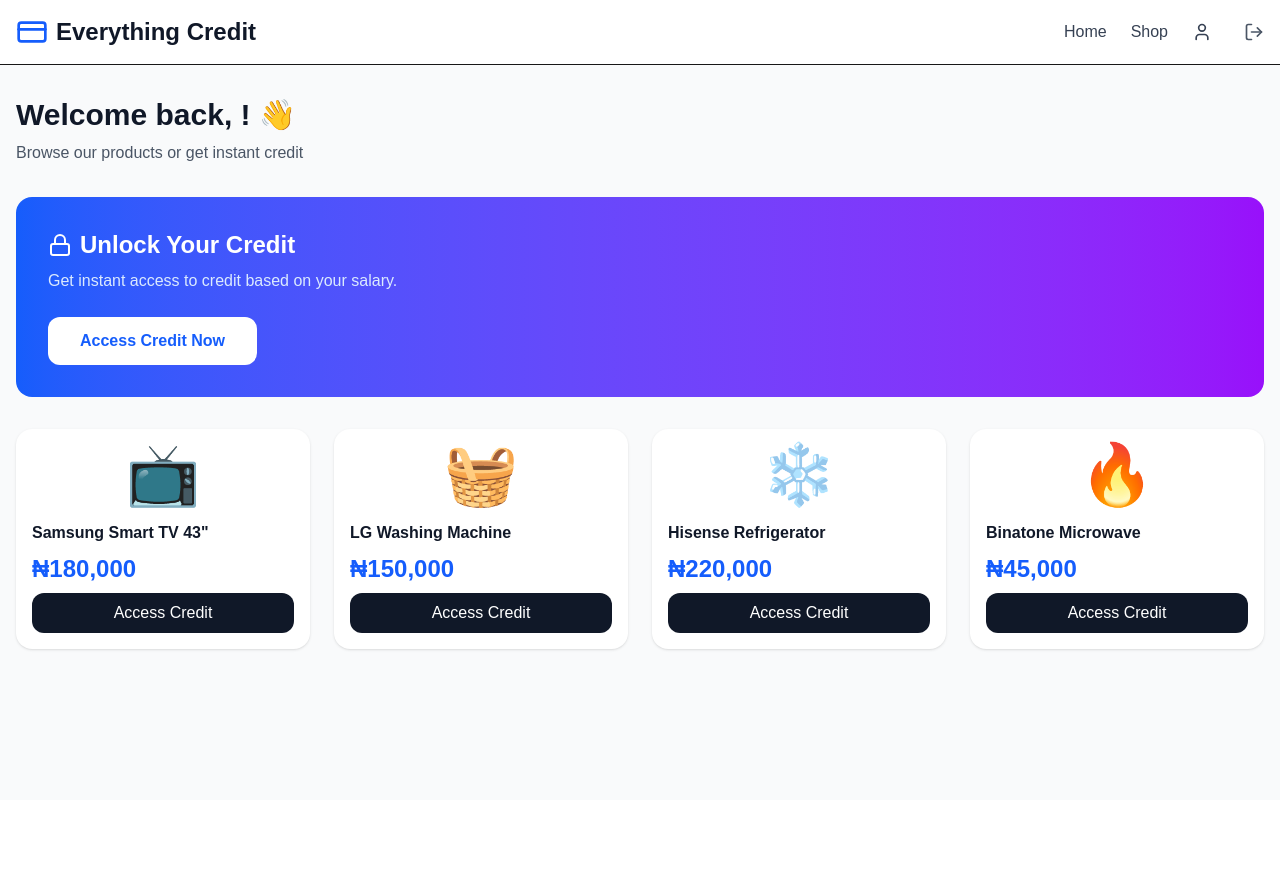
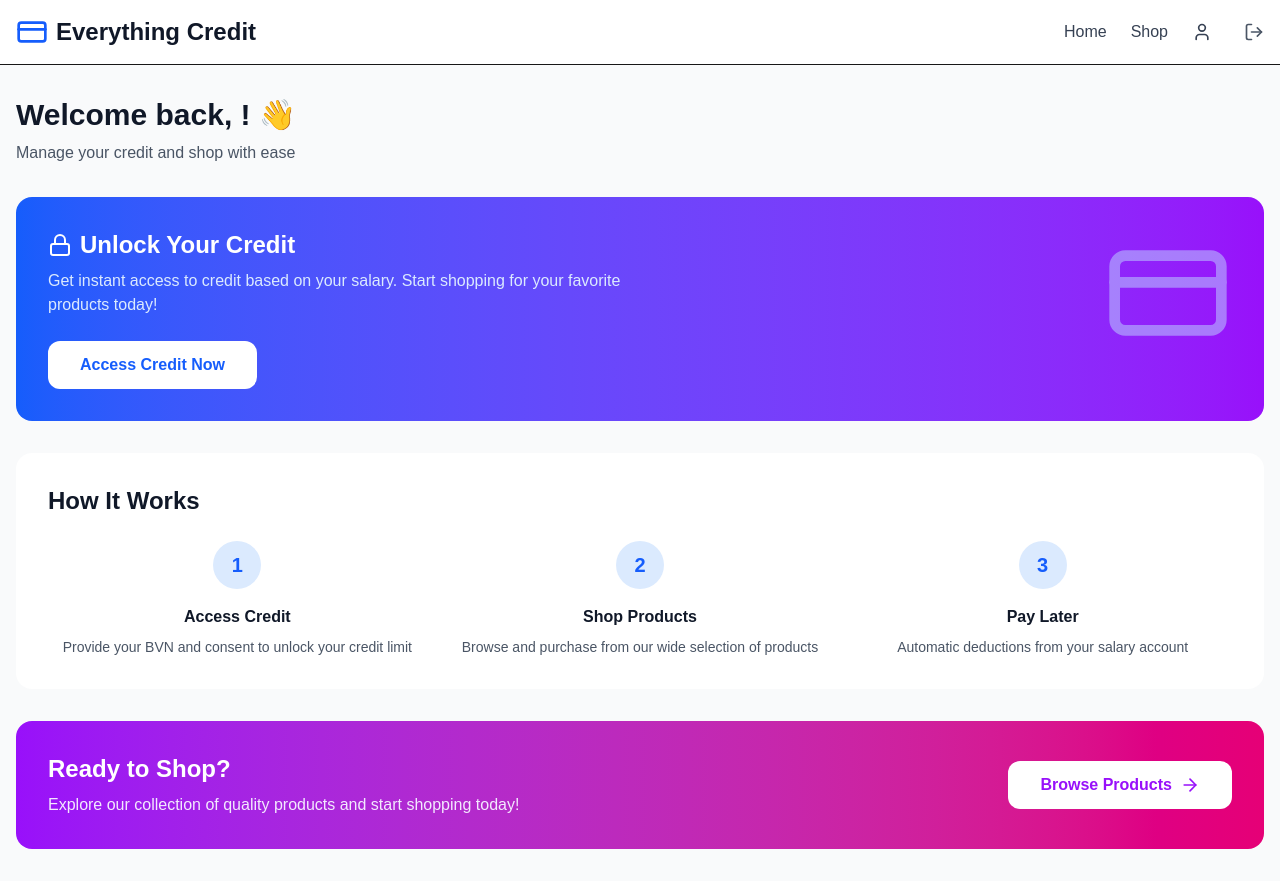
Before and after one commit to mueezsanwo/everything-credit, a Next.js app: page /dashboard in a window 1280 px wide. Before the commit the page ends 800 px from the top, so only its background shows below. Built offline with nearby package versions, Linux system fonts and the light colour scheme.

Commit message:
worked on credit access

```diff
--- a/src/app/api/user/bvn/route.ts
+++ b/src/app/api/user/bvn/route.ts
@@ -2,7 +2,7 @@
 import { NextResponse} from 'next/server';
 import connectDB from '@/app/api/lib/mongodb';
 import { getUserFromRequest } from '@/app/api/lib/getUserFromRequest';
-import User from '@/models/User';
+import User from '@/models/user';
 
 export async function POST(request: Request) {
   await connectDB();
--- a/src/app/api/user/calculate-credit/route.ts
+++ b/src/app/api/user/calculate-credit/route.ts
@@ -1,5 +1,5 @@
 import { NextResponse } from 'next/server';
-import User from '@/models/User';
+import User from '@/models/user';
 import { getUserFromRequest } from '../../lib/getUserFromRequest';
 import connectDB from '../../lib/mongodb';
 
--- a/src/app/dashboard/page.tsx
+++ b/src/app/dashboard/page.tsx
@@ -2,7 +2,7 @@
 
 import React, { useState, useEffect } from 'react';
 import { useRouter } from 'next/navigation';
-import { CreditCard, ShoppingBag, Wallet, Zap, TrendingUp, Lock, LogOut, User, Menu, X } from 'lucide-react';
+import { CreditCard, ShoppingBag, Wallet, Zap, TrendingUp, Lock, LogOut, User, Menu, X, ArrowRight, CheckCircle } from 'lucide-react';
 import Link from 'next/link';
 
 export default function Dashboard() {
@@ -28,61 +28,6 @@ export default function Dashboard() {
     availableCredit: 0,
   };
 
-  // Mock products
-  const loanProducts = [
-    {
-      id: 1,
-      name: 'Quick Cash',
-      description: 'Get instant cash for emergencies',
-      minAmount: 10000,
-      maxAmount: 100000,
-      tenure: '1 month',
-      fee: '5%',
-      icon: Zap
-    },
-    {
-      id: 2,
-      name: 'Salary Advance',
-      description: 'Advance on your next salary',
-      minAmount: 20000,
-      maxAmount: 200000,
-      tenure: '1 month',
-      fee: '5%',
-      icon: Wallet
-    }
-  ];
-
-  const products = [
-    {
-      id: 1,
-      name: 'Samsung Smart TV 43"',
-      price: 180000,
-      image: '📺',
-      installments: '1-6 months'
-    },
-    {
-      id: 2,
-      name: 'LG Washing Machine',
-      price: 150000,
-      image: '🧺',
-      installments: '1-6 months'
-    },
-    {
-      id: 3,
-      name: 'Hisense Refrigerator',
-      price: 220000,
-      image: '❄️',
-      installments: '1-6 months'
-    },
-    {
-      id: 4,
-      name: 'Binatone Microwave',
-      price: 45000,
-      image: '🔥',
-      installments: '1-6 months'
-    }
-  ];
-
   const handleAccessCredit = () => {
     router.push('/access-credit');
   };
@@ -107,9 +52,6 @@ export default function Dashboard() {
               <Link href="/dashboard" className="text-gray-700 hover:text-blue-600 font-medium">
                 Home
               </Link>
-              {/* <Link href="/loans" className="text-gray-700 hover:text-blue-600 font-medium">
-                Loans
-              </Link> */}
               <Link href="/shop" className="text-gray-700 hover:text-blue-600 font-medium">
                 Shop
               </Link>
@@ -135,6 +77,30 @@ export default function Dashboard() {
             </button>
           </div>
         </div>
+
+        {/* Mobile Menu */}
+        {mobileMenuOpen && (
+          <div className="md:hidden border-t bg-white">
+            <div className="px-4 py-4 space-y-3">
+              <Link href="/dashboard" className="block text-gray-700 hover:text-blue-600 font-medium">
+                Home
+              </Link>
+              <Link href="/shop" className="block text-gray-700 hover:text-blue-600 font-medium">
+                Shop
+              </Link>
+              <Link href="/profile" className="block text-gray-700 hover:text-blue-600 font-medium">
+                Profile
+              </Link>
+              <button
+                onClick={handleLogout}
+                className="flex items-center gap-2 text-gray-600 hover:text-red-600 w-full"
+              >
+                <LogOut className="w-5 h-5" />
+                <span>Logout</span>
+              </button>
+            </div>
+          </div>
+        )}
       </header>
 
       {/* Main Content */}
@@ -143,70 +109,169 @@ export default function Dashboard() {
           <h1 className="text-3xl font-bold text-gray-900 mb-2">
             Welcome back, {safeUser.firstName}! 👋
           </h1>
-          <p className="text-gray-600">Browse our products or get instant credit</p>
+          <p className="text-gray-600">Manage your credit and shop with ease</p>
         </div>
 
         {!safeUser.hasAccessedCredit ? (
+          <>
+            {/* Unlock Credit Banner */}
             <div className="bg-gradient-to-r from-blue-600 to-purple-600 rounded-2xl p-8 text-white mb-8">
-            <div className="flex items-start justify-between">
-              <div>
+              <div className="flex items-start justify-between flex-col md:flex-row gap-6">
+                <div className="flex-1">
                   <div className="flex items-center gap-2 mb-2">
                     <Lock className="w-6 h-6" />
                     <h2 className="text-2xl font-bold">Unlock Your Credit</h2>
                   </div>
                   <p className="text-blue-100 mb-6 max-w-xl">
-                  Get instant access to credit based on your salary.
+                    Get instant access to credit based on your salary. Start shopping for your favorite products today!
                   </p>
                   <button
                     onClick={handleAccessCredit}
-                  className="px-8 py-3 bg-white text-blue-600 rounded-xl font-semibold"
+                    className="px-8 py-3 bg-white text-blue-600 rounded-xl font-semibold hover:bg-gray-100 transition-colors"
                   >
                     Access Credit Now
                   </button>
                 </div>
+                <div className="flex-shrink-0">
+                  <CreditCard className="w-32 h-32 text-blue-200 opacity-50" />
                 </div>
               </div>
+            </div>
+
+            {/* How it Works */}
+            <div className="bg-white rounded-2xl p-8 mb-8">
+              <h2 className="text-2xl font-bold text-gray-900 mb-6">How It Works</h2>
+              <div className="grid md:grid-cols-3 gap-6">
+                <div className="text-center">
+                  <div className="w-12 h-12 bg-blue-100 rounded-full flex items-center justify-center mx-auto mb-4">
+                    <span className="text-blue-600 font-bold text-xl">1</span>
+                  </div>
+                  <h3 className="font-semibold text-gray-900 mb-2">Access Credit</h3>
+                  <p className="text-gray-600 text-sm">Provide your BVN and consent to unlock your credit limit</p>
+                </div>
+                <div className="text-center">
+                  <div className="w-12 h-12 bg-blue-100 rounded-full flex items-center justify-center mx-auto mb-4">
+                    <span className="text-blue-600 font-bold text-xl">2</span>
+                  </div>
+                  <h3 className="font-semibold text-gray-900 mb-2">Shop Products</h3>
+                  <p className="text-gray-600 text-sm">Browse and purchase from our wide selection of products</p>
+                </div>
+                <div className="text-center">
+                  <div className="w-12 h-12 bg-blue-100 rounded-full flex items-center justify-center mx-auto mb-4">
+                    <span className="text-blue-600 font-bold text-xl">3</span>
+                  </div>
+                  <h3 className="font-semibold text-gray-900 mb-2">Pay Later</h3>
+                  <p className="text-gray-600 text-sm">Automatic deductions from your salary account</p>
+                </div>
+              </div>
+            </div>
+          </>
         ) : (
-          <div className="grid md:grid-cols-3 gap-6 mb-8">
+          <>
+            {/* Credit Overview */}
+            <div className="grid md:grid-cols-2 gap-6 mb-8">
               <div className="bg-white rounded-2xl p-6 shadow-sm">
-              <p className="text-gray-600 text-sm mb-2">Credit Limit</p>
-              <p className="text-3xl font-bold text-gray-900">
+                <div className="flex items-center justify-between mb-4">
+                  <p className="text-gray-600 text-sm">Credit Limit</p>
+                  <TrendingUp className="w-5 h-5 text-gray-400" />
+                </div>
+                <p className="text-4xl font-bold text-gray-900 mb-2">
                   ₦{safeUser.creditLimit.toLocaleString()}
                 </p>
+                <p className="text-sm text-gray-500">Total available credit</p>
               </div>
-            <div className="bg-white rounded-2xl p-6 shadow-sm">
-              <p className="text-gray-600 text-sm mb-2">Available Credit</p>
-              <p className="text-3xl font-bold text-green-600">
+              <div className="bg-gradient-to-br from-green-50 to-emerald-50 rounded-2xl p-6 shadow-sm border border-green-100">
+                <div className="flex items-center justify-between mb-4">
+                  <p className="text-gray-600 text-sm">Available Credit</p>
+                  <Wallet className="w-5 h-5 text-green-600" />
+                </div>
+                <p className="text-4xl font-bold text-green-600 mb-2">
                   ₦{safeUser.availableCredit.toLocaleString()}
                 </p>
+                <p className="text-sm text-green-700">Ready to spend</p>
               </div>
             </div>
+
+            {/* Quick Actions */}
+            <div className="grid md:grid-cols-2 gap-6 mb-8">
+              <button
+                onClick={() => router.push('/shop')}
+                className="bg-blue-600 hover:bg-blue-700 text-white rounded-2xl p-8 text-left transition-colors group"
+              >
+                <div className="flex items-center justify-between mb-4">
+                  <ShoppingBag className="w-12 h-12" />
+                  <ArrowRight className="w-6 h-6 group-hover:translate-x-1 transition-transform" />
+                </div>
+                <h3 className="text-2xl font-bold mb-2">Shop Now</h3>
+                <p className="text-blue-100">Browse our collection of electronics and appliances</p>
+              </button>
+
+              <button
+                onClick={() => router.push('/profile')}
+                className="bg-white hover:bg-gray-50 border-2 border-gray-200 rounded-2xl p-8 text-left transition-colors group"
+              >
+                <div className="flex items-center justify-between mb-4">
+                  <TrendingUp className="w-12 h-12 text-gray-700" />
+                  <ArrowRight className="w-6 h-6 text-gray-400 group-hover:translate-x-1 transition-transform" />
+                </div>
+                <h3 className="text-2xl font-bold text-gray-900 mb-2">Transactions</h3>
+                <p className="text-gray-600">View your purchase history and repayments</p>
+              </button>
+            </div>
+
+            {/* Benefits */}
+            <div className="bg-white rounded-2xl p-8">
+              <h2 className="text-2xl font-bold text-gray-900 mb-6">Your Benefits</h2>
+              <div className="grid md:grid-cols-2 gap-4">
+                <div className="flex items-start gap-3">
+                  <CheckCircle className="w-5 h-5 text-green-600 flex-shrink-0 mt-0.5" />
+                  <div>
+                    <h4 className="font-semibold text-gray-900 mb-1">Instant Approval</h4>
+                    <p className="text-sm text-gray-600">Get your credit activated in minutes</p>
+                  </div>
+                </div>
+                <div className="flex items-start gap-3">
+                  <CheckCircle className="w-5 h-5 text-green-600 flex-shrink-0 mt-0.5" />
+                  <div>
+                    <h4 className="font-semibold text-gray-900 mb-1">Flexible Repayment</h4>
+                    <p className="text-sm text-gray-600">Automatic deductions from your salary</p>
+                  </div>
+                </div>
+                <div className="flex items-start gap-3">
+                  <CheckCircle className="w-5 h-5 text-green-600 flex-shrink-0 mt-0.5" />
+                  <div>
+                    <h4 className="font-semibold text-gray-900 mb-1">Wide Selection</h4>
+                    <p className="text-sm text-gray-600">Choose from top electronics and appliances</p>
+                  </div>
+                </div>
+                <div className="flex items-start gap-3">
+                  <CheckCircle className="w-5 h-5 text-green-600 flex-shrink-0 mt-0.5" />
+                  <div>
+                    <h4 className="font-semibold text-gray-900 mb-1">Secure & Safe</h4>
+                    <p className="text-sm text-gray-600">Bank-level security for your data</p>
+                  </div>
+                </div>
+              </div>
+            </div>
+          </>
         )}
 
-        {/* PRODUCTS STILL RENDER ✅ */}
-        <section>
-          <div className="grid md:grid-cols-4 gap-6">
-            {products.map((product) => (
-              <div key={product.id} className="bg-white rounded-2xl p-4 shadow-sm">
-                <div className="text-6xl mb-4 text-center">{product.image}</div>
-                <h3 className="font-bold text-gray-900 mb-2">{product.name}</h3>
-                <p className="text-2xl font-bold text-blue-600 mb-2">
-                  ₦{product.price.toLocaleString()}
-                </p>
+        {/* Shop CTA */}
+        <div className="mt-8 bg-gradient-to-r from-purple-600 to-pink-600 rounded-2xl p-8 text-white">
+          <div className="flex items-center justify-between flex-col md:flex-row gap-6">
+            <div>
+              <h2 className="text-2xl font-bold mb-2">Ready to Shop?</h2>
+              <p className="text-purple-100">Explore our collection of quality products and start shopping today!</p>
+            </div>
             <button
-                  onClick={() =>
-                    !safeUser.hasAccessedCredit
-                      ? handleAccessCredit()
-                      : router.push(`/shop/${product.id}`)
-                  }
-                  className="w-full px-4 py-2 bg-gray-900 text-white rounded-xl"
+              onClick={() => router.push('/shop')}
+              className="px-8 py-3 bg-white text-purple-600 rounded-xl font-semibold hover:bg-gray-100 transition-colors flex items-center gap-2"
             >
-                  {!safeUser.hasAccessedCredit ? 'Access Credit' : 'Buy Now'}
+              Browse Products
+              <ArrowRight className="w-5 h-5" />
             </button>
           </div>
-            ))}
         </div>
-        </section>
       </main>
     </div>
   );
--- a/src/lib/onepipe/client.ts
+++ b/src/lib/onepipe/client.ts
@@ -213,7 +213,7 @@ export async function createMandate(
       auth_provider: 'PaywithAccount',
     },
     transaction: {
-      mock_mode: 'Live', // Change to 'Live' in production
+      mock_mode: 'Inspect', // Change to 'Live' in production
       transaction_ref: requestRef,
       transaction_desc: 'Creating a mandate',
       transaction_ref_parent: null,
@@ -238,8 +238,9 @@ export async function createMandate(
       },
       details: {},
     },
+
   };
-
+console.log('payload', payload)
   return callOnePipe(payload);
 }
 
```
Also changed, not shown: src/app/access-credit/page.tsx (+16 -14 lines), src/lib/index.ts (+7 -0 lines). Lines whose indentation alone changed are shown as unchanged.
